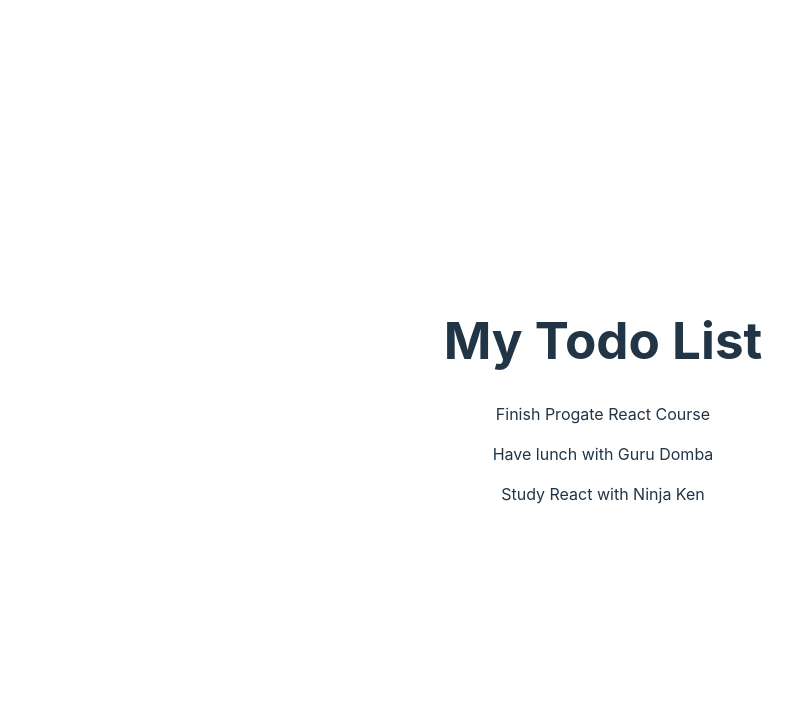
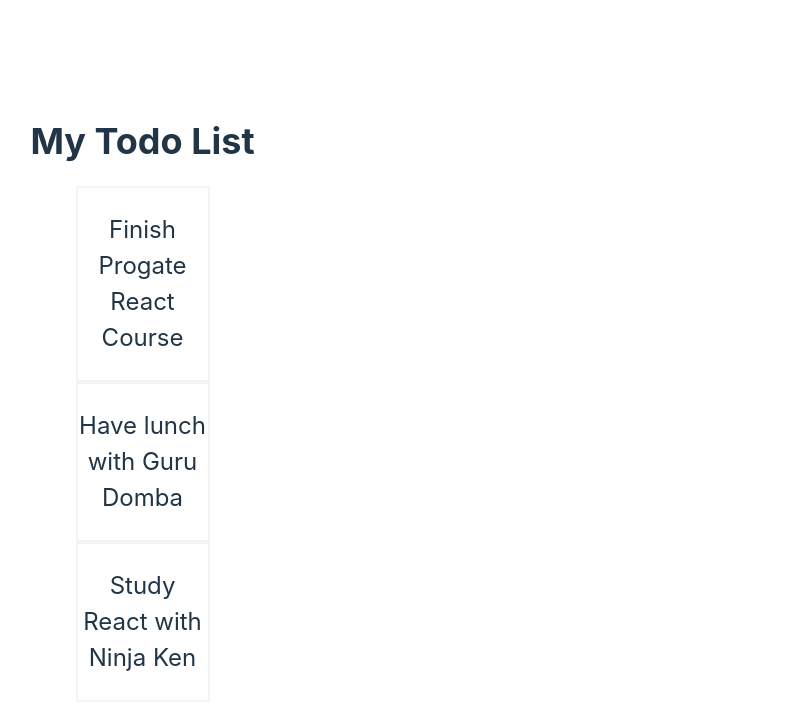
Before and after one commit to vysf/todo-app-react-progate, a React (Vite) app: page / in a window 1280 px wide. Shown: the top 710 px of the page, without its empty margins (37-830 px from the left). Built offline with nearby package versions, Linux system fonts and the light colour scheme.

Commit message:
Add CSS to components

```diff
--- a/src/App.jsx
+++ b/src/App.jsx
@@ -1,5 +1,4 @@
 import React, { useState } from 'react'
-import './App.css'
 import Todos from './assets/components/Todos'
 
 function App() {
@@ -24,8 +23,8 @@
   console.log(todos)
 
   return (
-    <div>
-      <h1>My Todo List</h1>
+    <div style={styles.container}>
+      <h1 style={styles.title}>My Todo List</h1>
       {/* TodoForm */}
       {/*
         Todos
@@ -36,4 +35,14 @@
   )
 }
 
+const styles = {
+  container: {
+    textAlign: 'center',
+    padding: '12px'
+  },
+  title: {
+    fontSize: '36px'
+  }
+}
+
 export default App
--- a/src/assets/components/TodoItem.jsx
+++ b/src/assets/components/TodoItem.jsx
@@ -2,8 +2,17 @@
 
 const TodoItem = ({todo}) => {
   return (
-    <p key={todo.id}>{todo.title}</p>
+    <div style={styles.todoItem}>
+      <p key={todo.id}>{todo.title}</p>
+    </div>
   )
 }
 
+const styles = {
+  todoItem: {
+    border: '2px solid #f4f4f4',
+    fontSize: '24px'
+  }
+}
+
 export default TodoItem
--- a/src/assets/components/Todos.jsx
+++ b/src/assets/components/Todos.jsx
@@ -3,7 +3,7 @@
 
 const Todos = ({todos}) => {
   return (
-    <div>
+    <div style={styles.container}>
       {todos.map((todo) => {
         return <TodoItem key={todo.key} todo={todo} />
       })}
@@ -11,4 +11,11 @@
   )
 }
 
+const styles = {
+  container: {
+    width: '40%',
+    margin: '0 auto'
+  }
+}
+
 export default Todos;
```
